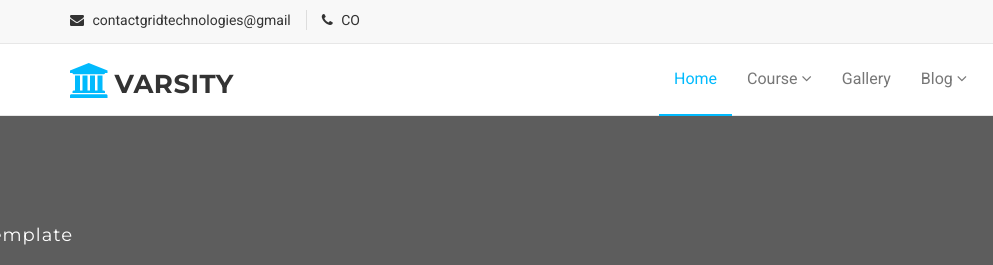
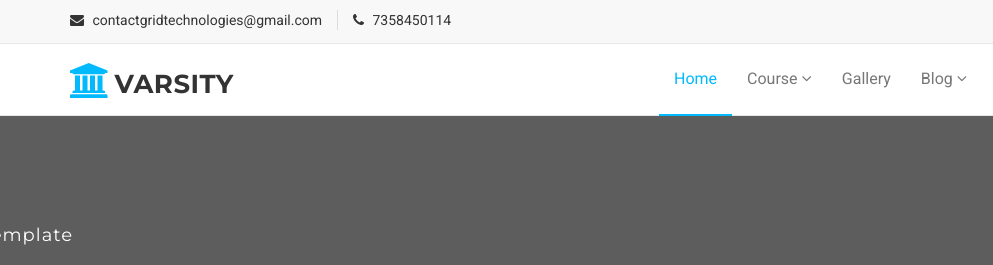
Before and after one commit to venkatsamuthiram/gridtechnologies, a plain HTML site: page index.html in a window 1280 px wide. Shown: the top 265 px of the page, 0-993 px from the left. Drawn offline with Linux system fonts and the light colour scheme.

Commit message:
change the number

```diff
--- a/index.html
+++ b/index.html
@@ -56,11 +56,11 @@
                 <div class="mu-header-top-left">
                   <div class="mu-top-email">
                     <i class="fa fa-envelope"></i>
-                    <span>contactgridtechnologies@gmail</span>
+                    <span>contactgridtechnologies@gmail.com</span>
                   </div>
                   <div class="mu-top-phone">
                     <i class="fa fa-phone"></i>
-                    <span>CO</span>
+                    <span>7358450114</span>
                   </div>
                 </div>
               </div>
```
